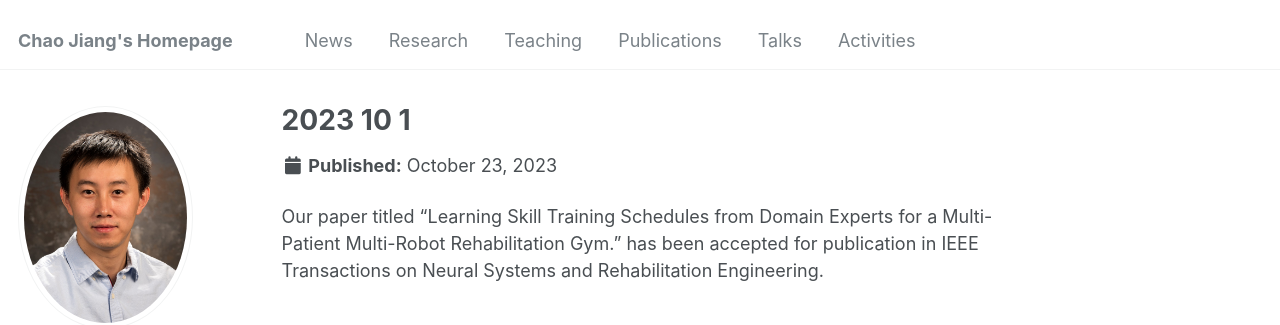
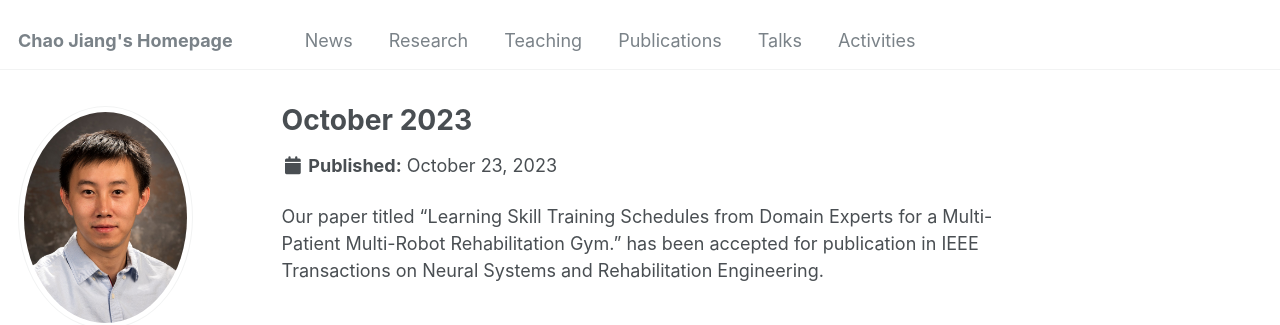
Before and after one commit to cjiang6/cjiang6.github.io, a Jekyll site: the page built from _news/2023-10-1.md, in a window 1280 px wide and 971 px high. Shown: the top 325 px of the window. Built offline with Jekyll 4.4.1, drawn with Linux system fonts in a browser that asks for light colours; some web fonts are replaced.

Commit message:
Update 2023-10-1.md

```diff
--- a/_news/2023-10-1.md
+++ b/_news/2023-10-1.md
@@ -1,4 +1,5 @@
 ---
+title: "October 2023"
 collection: news
 date: 2023-10-23
 ---
```
